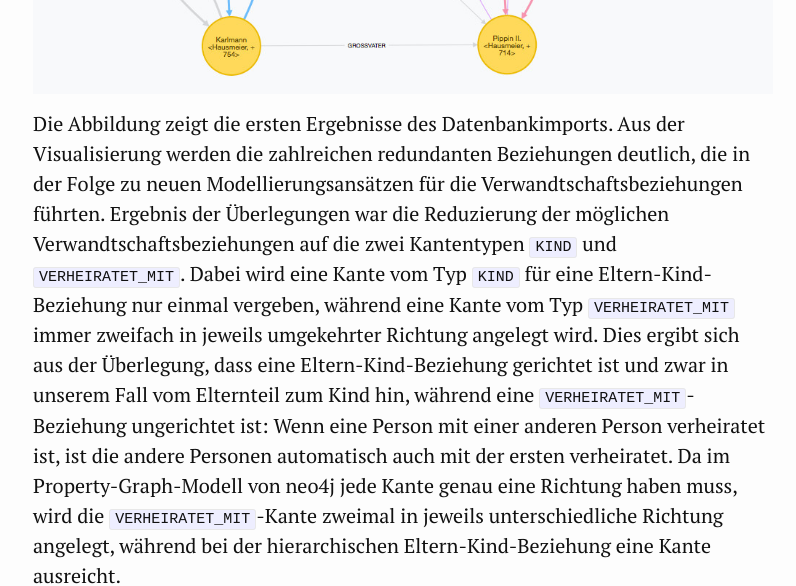
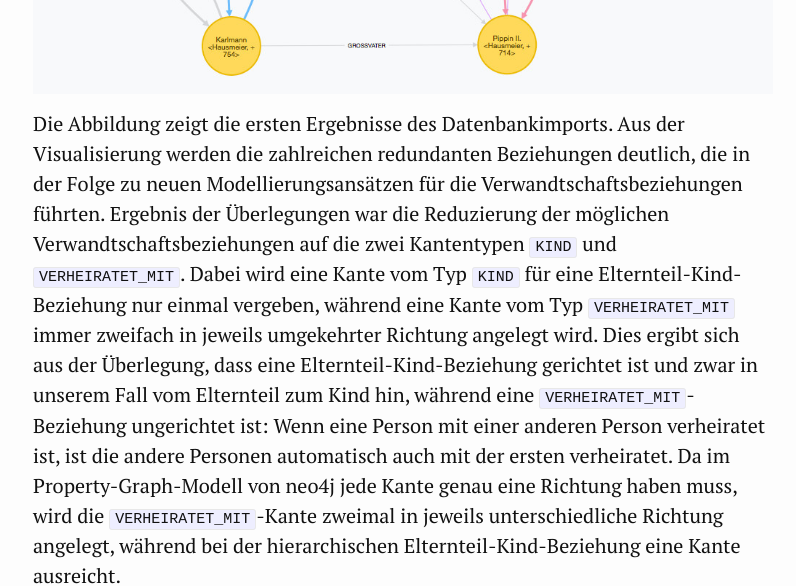
Before and after one commit to kuczera/Graphentechnologien, a Jekyll site: the page built from docs/30_Verwandtschaft-im-Graphen.md, in a window 1280 px wide and 1400 px high, scrolled down 1283 px, cut to the strip 0-586 px from the top of the window. Shown: the whole strip, without its empty margins (237-1033 px from the left). Built offline with Jekyll 4.4.1, drawn with Linux system fonts in a browser that asks for light colours; some of the changed text lies outside the part shown.

Commit message:
Verwandtschaft korrigiert Anhang durchkorrigiert

```diff
--- a/docs/30_Verwandtschaft-im-Graphen.md
+++ b/docs/30_Verwandtschaft-im-Graphen.md
@@ -19,7 +19,7 @@ Vor diesem Hintergrund bot es sich an, die Personen und die zugehörigen Verwand
 
 ![Erste Importergebnisse](Bilder/NeG/020-Verwandschaften.jpg)
 
-Die Abbildung zeigt die ersten Ergebnisse des Datenbankimports. Aus der Visualisierung werden die zahlreichen redundanten Beziehungen deutlich, die in der Folge zu neuen Modellierungsansätzen für die Verwandtschaftsbeziehungen führten. Ergebnis der Überlegungen war die Reduzierung der möglichen Verwandtschaftsbeziehungen auf die zwei Kantentypen `KIND` und `VERHEIRATET_MIT`. Dabei wird eine Kante vom Typ `KIND` für eine Eltern-Kind-Beziehung nur einmal vergeben, während eine Kante vom Typ `VERHEIRATET_MIT` immer zweifach in jeweils umgekehrter Richtung angelegt wird. Dies ergibt sich aus der Überlegung, dass eine Eltern-Kind-Beziehung gerichtet ist und zwar in unserem Fall vom Elternteil zum Kind hin, während eine `VERHEIRATET_MIT`-Beziehung ungerichtet ist: Wenn eine Person mit einer anderen Person verheiratet ist, ist die andere Personen automatisch auch mit der ersten verheiratet. Da im Property-Graph-Modell von neo4j jede Kante genau eine Richtung haben muss, wird die `VERHEIRATET_MIT`-Kante zweimal in jeweils unterschiedliche Richtung angelegt, während bei der hierarchischen Eltern-Kind-Beziehung eine Kante ausreicht.
+Die Abbildung zeigt die ersten Ergebnisse des Datenbankimports. Aus der Visualisierung werden die zahlreichen redundanten Beziehungen deutlich, die in der Folge zu neuen Modellierungsansätzen für die Verwandtschaftsbeziehungen führten. Ergebnis der Überlegungen war die Reduzierung der möglichen Verwandtschaftsbeziehungen auf die zwei Kantentypen `KIND` und `VERHEIRATET_MIT`. Dabei wird eine Kante vom Typ `KIND` für eine Elternteil-Kind-Beziehung nur einmal vergeben, während eine Kante vom Typ `VERHEIRATET_MIT` immer zweifach in jeweils umgekehrter Richtung angelegt wird. Dies ergibt sich aus der Überlegung, dass eine Elternteil-Kind-Beziehung gerichtet ist und zwar in unserem Fall vom Elternteil zum Kind hin, während eine `VERHEIRATET_MIT`-Beziehung ungerichtet ist: Wenn eine Person mit einer anderen Person verheiratet ist, ist die andere Personen automatisch auch mit der ersten verheiratet. Da im Property-Graph-Modell von neo4j jede Kante genau eine Richtung haben muss, wird die `VERHEIRATET_MIT`-Kante zweimal in jeweils unterschiedliche Richtung angelegt, während bei der hierarchischen Elternteil-Kind-Beziehung eine Kante ausreicht.
 
 ![Die Urenkel Pippins](Bilder/NeG/030-Urenkel-Pippins.jpg)
 
@@ -29,7 +29,7 @@ Im folgenden Beispiel soll das Potential der Graphmodellierung von Verwandtschaf
 
 ![Berchar in der Nomen-et-Gens-Datenbank](Bilder/NeG/040-Berchar-DB-Eintrag.jpg)
 
-In der Graphdatenbank neo4j wird für eine solche Fragestellung eine Shortest_Path-Abfrage verwendet, die den kürzesten möglichen Weg zwischen zwei Knoten zurück liefert, sofern es einen gibt. Der folgende cypher-Befehl liefert den Pfad zwischen dem Personenknoten Karls des Großen mit der NeG-ID 7404 und dem Personenknoten von Berchar mit der NeG-ID 7119. Dabei wird die Länge des abzufragenden Pfades auf 15 Kanten begrenzt.
+In der Graphdatenbank neo4j wird für eine solche Fragestellung eine Shortest_Path-Abfrage verwendet, die den kürzesten möglichen Weg zwischen zwei Knoten zurück liefert, sofern es einen gibt. Der folgende cypher-Befehl liefert den Pfad zwischen dem Personenknoten Karls des Großen mit der NeG-ID `7404` und dem Personenknoten von Berchar mit der NeG-ID `7119`. Dabei wird die Länge des abzufragenden Pfades auf 15 Kanten begrenzt.
 
 ~~~cypher
 // shortest_path-Abfrage von Karl dem Großen zu Berchar
```
Also changed, not shown: other parts of docs/30_Verwandtschaft-im-Graphen.md (+1 -1 lines), docs/95_Anhang.md (+26 -19 lines).
